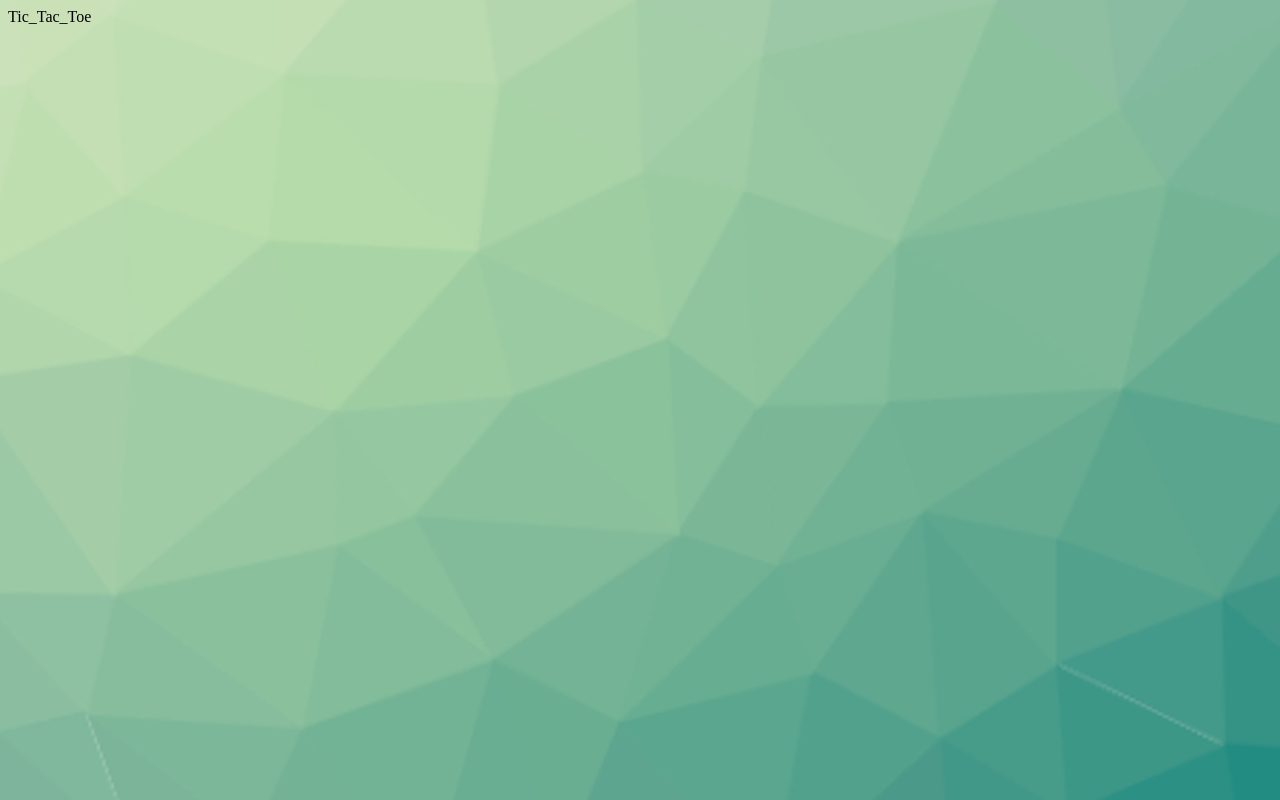
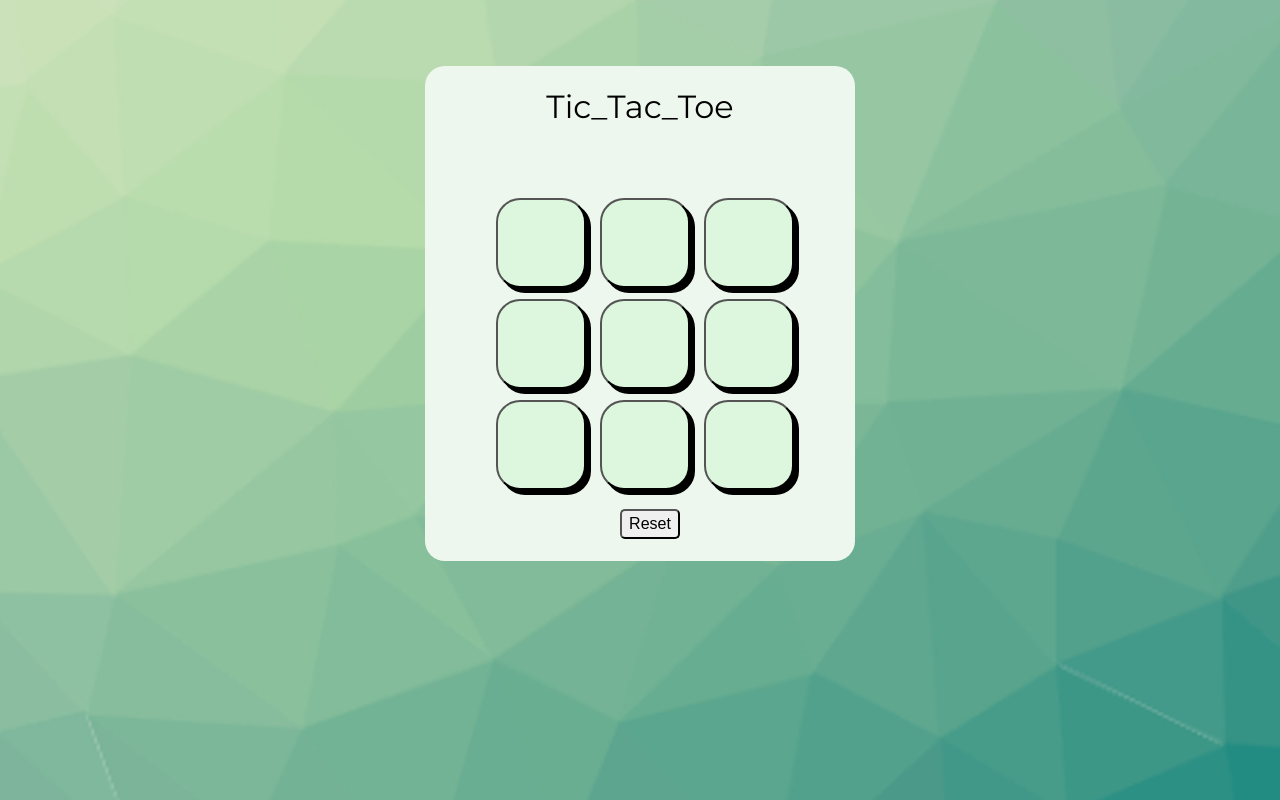
Before and after one commit to imanmay2/Tic_Tac_Toe, a plain HTML site: page index.html in a window 1280 px wide. Drawn offline with Linux system fonts and the light colour scheme; a web font is replaced by a local one.

Commit message:
front-mass q1din Array.

```diff
--- a/index.html
+++ b/index.html
@@ -1,12 +1,42 @@
 <!DOCTYPE html>
 <html lang="en">
+
 <head>
     <meta charset="UTF-8">
     <meta name="viewport" content="width=device-width, initial-scale=1.0">
     <title>Tic-Tac-Toe</title>
     <link rel="stylesheet" href="style.css">
+    <link rel="preconnect" href="https://fonts.googleapis.com">
+    <link rel="preconnect" href="https://fonts.gstatic.com" crossorigin>
+    <link
+        href="https://fonts.googleapis.com/css2?family=Montserrat:ital,wght@0,100..900;1,100..900&family=Open+Sans:ital,wght@0,300..800;1,300..800&family=Playwrite+CO+Guides&family=Roboto:wght@100&family=Tangerine:wght@700&display=swap"
+        rel="stylesheet">
+
 </head>
-<body background="Images/img1.png">
-    Tic_Tac_Toe
+
+<body class="bg"><br>
+    <div class="outer">
+        <h1 class="montserrat">Tic_Tac_Toe</h1>
+        <div class="container">
+            <div class="1st_row">
+                <button class="btn"></button>
+                <button class="btn"></button>
+                <button class="btn"></button>
+            </div>
+            <div class="2nd_row">
+                <button class="btn"></button>
+                <button class="btn"></button>
+                <button class="btn"></button>
+            </div>
+            <div class="3rd_row">
+                <button class="btn"></button>
+                <button class="btn"></button>
+                <button class="btn"></button>
+            </div>
+            <br>
+            <button type="reset" class="rest_sub reset_">Reset</button>
+        </div>
+    </div>
 </body>
+
 </html>
--- a/style.css
+++ b/style.css
@@ -1,3 +1,49 @@
-body{
-    background-image: url(/Images/img1.png);
+.bg{
+    background-image: url(Images/img1.png);
+    text-align: center;
 }
+/* .welcome{
+    text-align: left;
+
+} */
+
+.container{
+    margin-top: 62px;
+    margin-left:20px;
+}
+
+.btn{
+    margin-right: 10px;
+    margin-top: 10px;
+    background-color: rgb(220, 247, 222);
+    height: 90px;
+    width: 90px;
+    border-radius: 24px;
+    box-shadow: 5px 5px;
+}
+
+.outer{
+    background-color: rgb(238, 247, 238);
+    /* border: 10px; */
+    border-radius: 20px;
+    display: inline-block;
+    height: 495px;
+    width: 430px;
+    margin-top: 40px;
+}
+
+
+
+.montserrat {
+  font-family: "Montserrat", serif;
+  font-optical-sizing: auto;
+  font-weight: 400;
+  font-style: normal;
+}
+
+.reset_{
+    height: 30px;
+    width:60px;
+    border-radius: 5px;
+    font-size: medium;
+}
```
Also changed, not shown: script.js (added).
